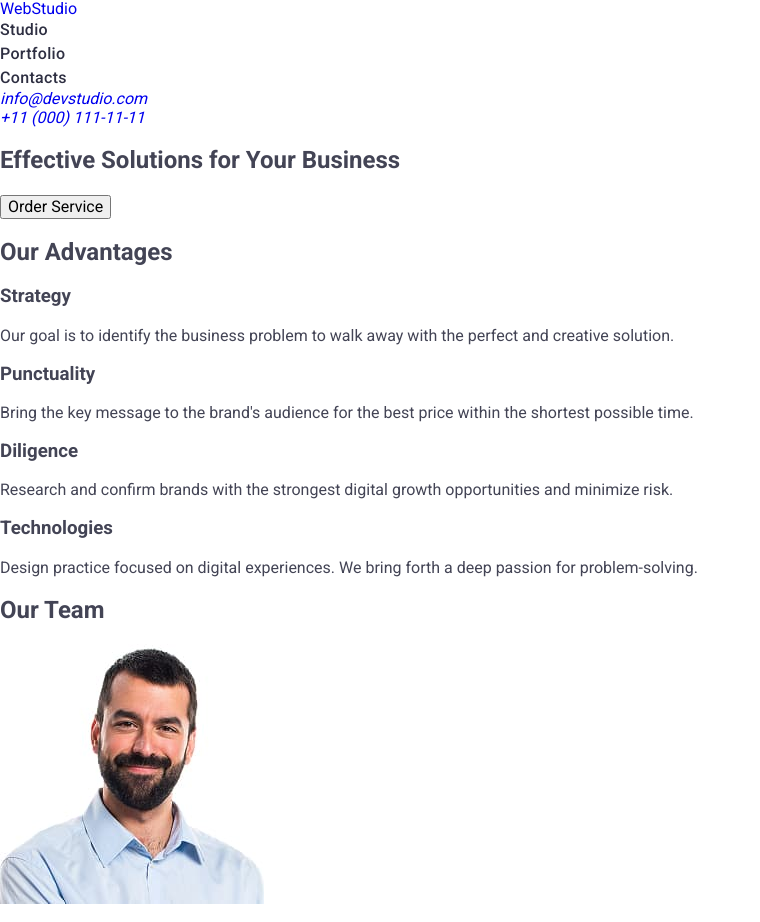
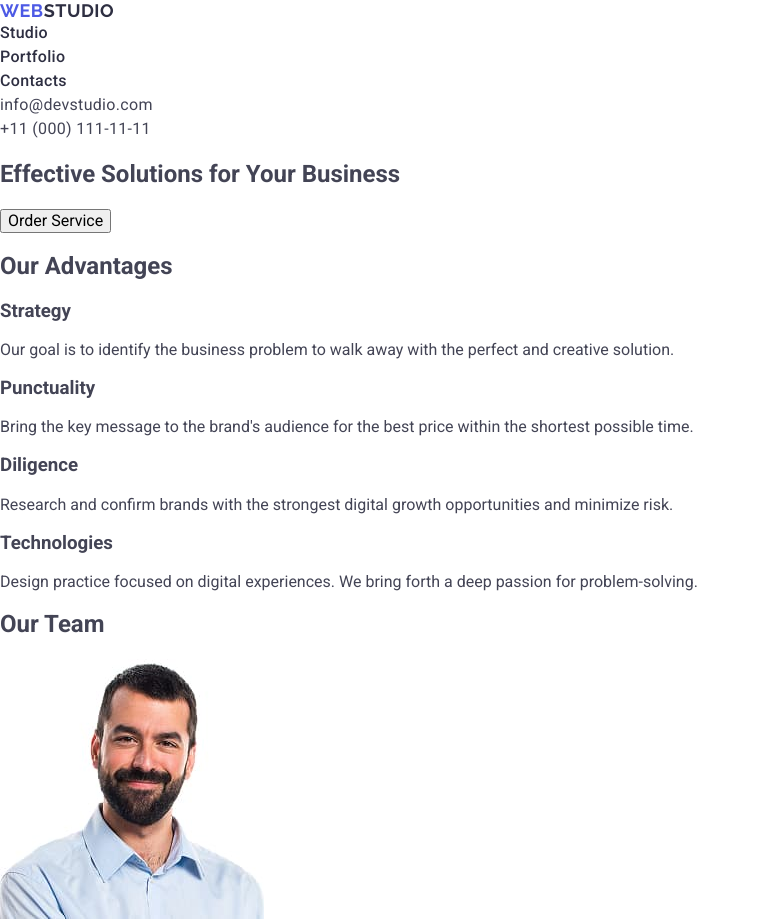
Before and after one commit to RuslanSemenukha/goit-markup-hw-02, a plain HTML site: page index.html in a window 1280 px wide. Shown: the top 922 px of the page, without its empty margins (0-760 px from the left). Drawn offline with nearby package versions, Linux system fonts and the light colour scheme.

Commit message:
add styles

```diff
--- a/css/styles.css
+++ b/css/styles.css
@@ -1,3 +1,4 @@
+/* Base styles */
 body {
   font-family: "Roboto", sans-serif;
   color: #434455;
@@ -15,8 +16,8 @@ a {
   text-decoration: none;
 }
 
-/* Логотип */
-.site-logo {
+/* Logo */
+.logo {
   font-family: "Raleway", sans-serif;
   font-weight: 700;
   font-size: 18px;
@@ -26,11 +27,11 @@ a {
   color: #4d5ae5;
 }
 
-.logo-accent {
+.logo-part {
   color: #2e2f42;
 }
 
-/* Навігація */
+/* Navigation links */
 .nav-link {
   font-weight: 500;
   font-size: 16px;
@@ -44,19 +45,19 @@ a {
   color: #404bbf;
 }
 
-/* Контакти */
-.contact-block {
+/* Address block */
+.contacts {
   font-style: normal;
 }
 
-.contact-link {
+.contacts-link {
   font-size: 16px;
   line-height: 1.5;
   letter-spacing: 0.02em;
   color: #434455;
 }
 
-.contact-link:hover,
-.contact-link:focus {
+.contacts-link:hover,
+.contacts-link:focus {
   color: #404bbf;
 }
```
